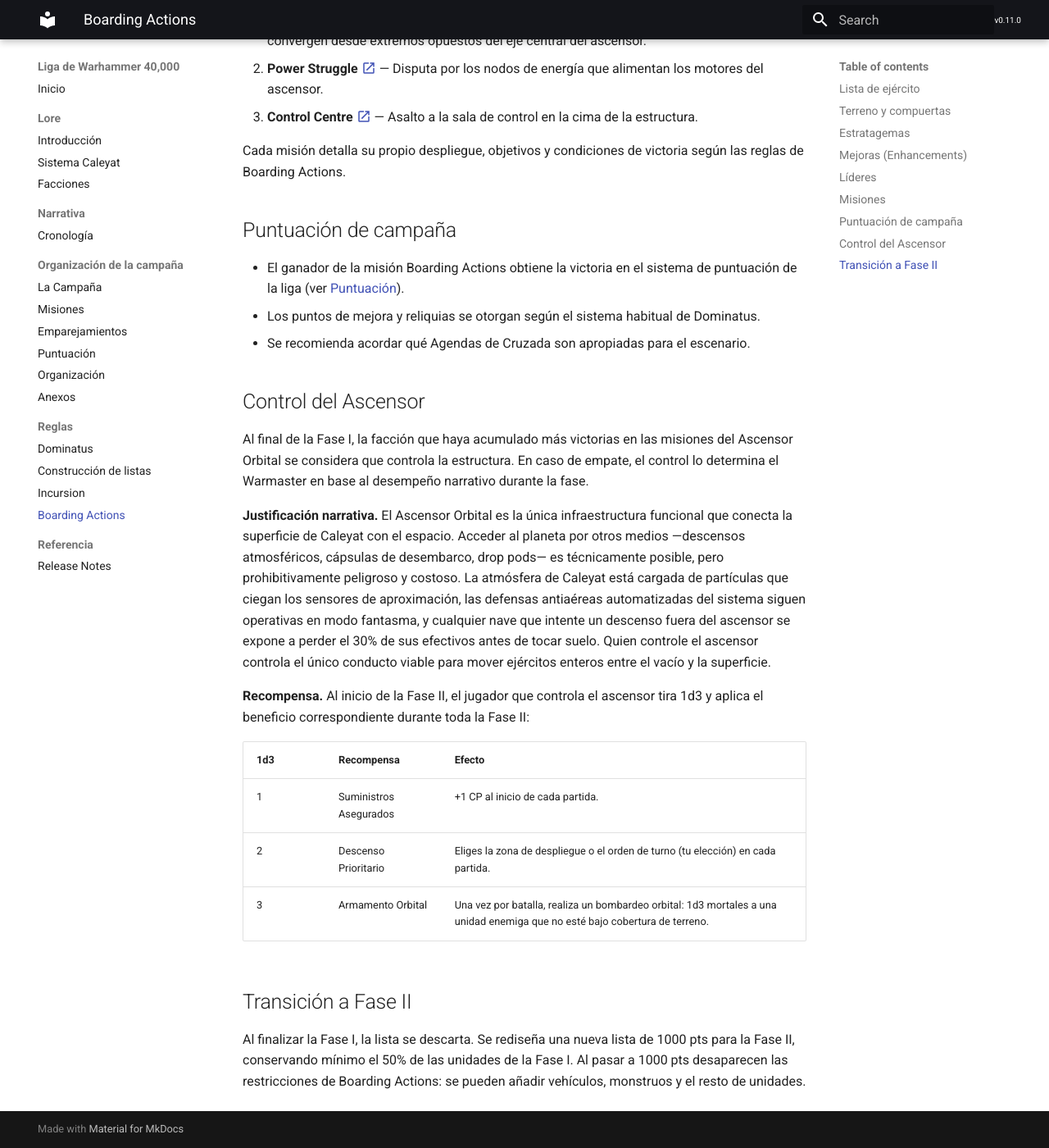
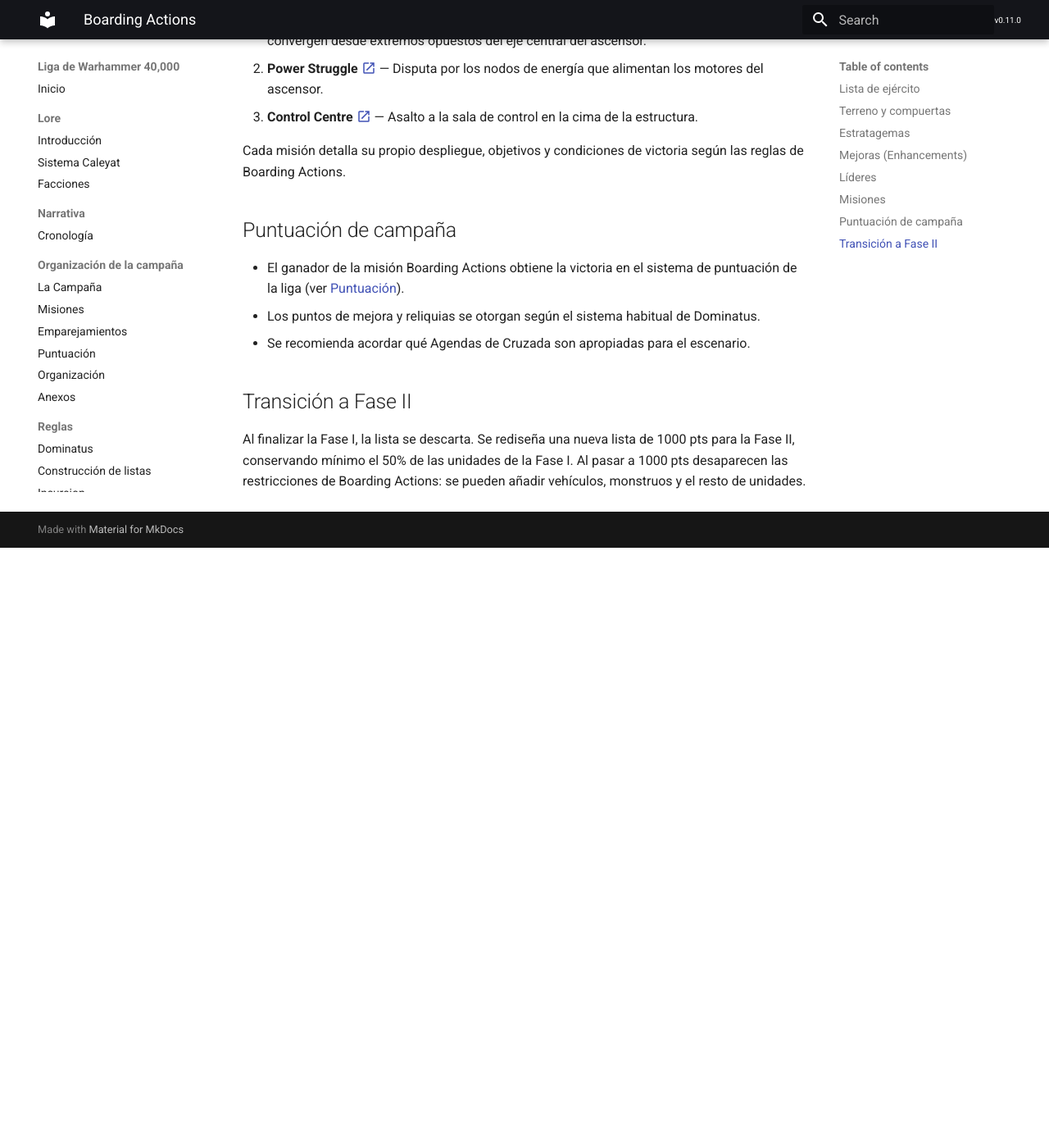
Before and after one commit to gonzalo-radio/liga-armagedon, an MkDocs documentation site: the page built from docs/reglas/boarding-actions.md, in a window 1280 px wide and 1400 px high, scrolled down 1754 px. Shown: the whole window at 82% size. Built offline with MkDocs 1.6.1 and Material for MkDocs 9.7.7, drawn with Linux system fonts in a browser that asks for light colours; after the commit the page ends 2422 px from its top, so only the background shows below that.

Commit message:
feat: mover Control del Ascensor a warmaster, actualizar recompensa 3

```diff
--- a/docs/reglas/boarding-actions.md
+++ b/docs/reglas/boarding-actions.md
@@ -54,20 +54,6 @@ Cada misión detalla su propio despliegue, objetivos y condiciones de victoria s
 - Los puntos de mejora y reliquias se otorgan según el sistema habitual de Dominatus.
 - Se recomienda acordar qué Agendas de Cruzada son apropiadas para el escenario.
 
-## Control del Ascensor
-
-Al final de la Fase I, la facción que haya acumulado más victorias en las misiones del Ascensor Orbital se considera que controla la estructura. En caso de empate, el control lo determina el Warmaster en base al desempeño narrativo durante la fase.
-
-**Justificación narrativa.** El Ascensor Orbital es la única infraestructura funcional que conecta la superficie de Caleyat con el espacio. Acceder al planeta por otros medios —descensos atmosféricos, cápsulas de desembarco, drop pods— es técnicamente posible, pero prohibitivamente peligroso y costoso. La atmósfera de Caleyat está cargada de partículas que ciegan los sensores de aproximación, las defensas antiaéreas automatizadas del sistema siguen operativas en modo fantasma, y cualquier nave que intente un descenso fuera del ascensor se expone a perder el 30% de sus efectivos antes de tocar suelo. Quien controle el ascensor controla el único conducto viable para mover ejércitos enteros entre el vacío y la superficie.
-
-**Recompensa.** Al inicio de la Fase II, el jugador que controla el ascensor tira 1d3 y aplica el beneficio correspondiente durante toda la Fase II:
-
-| 1d3 | Recompensa | Efecto |
-|---|---|---|
-| 1 | Suministros Asegurados | +1 CP al inicio de cada partida. |
-| 2 | Descenso Prioritario | Eliges la zona de despliegue o el orden de turno (tu elección) en cada partida. |
-| 3 | Armamento Orbital | Una vez por batalla, realiza un bombardeo orbital: 1d3 mortales a una unidad enemiga que no esté bajo cobertura de terreno. |
-
 ## Transición a Fase II
 
 Al finalizar la Fase I, la lista se descarta. Se rediseña una nueva lista de 1000 pts para la Fase II, conservando mínimo el 50% de las unidades de la Fase I. Al pasar a 1000 pts desaparecen las restricciones de Boarding Actions: se pueden añadir vehículos, monstruos y el resto de unidades.
```
Also changed, not shown: warmaster/misiones.md (+14 -0 lines).
